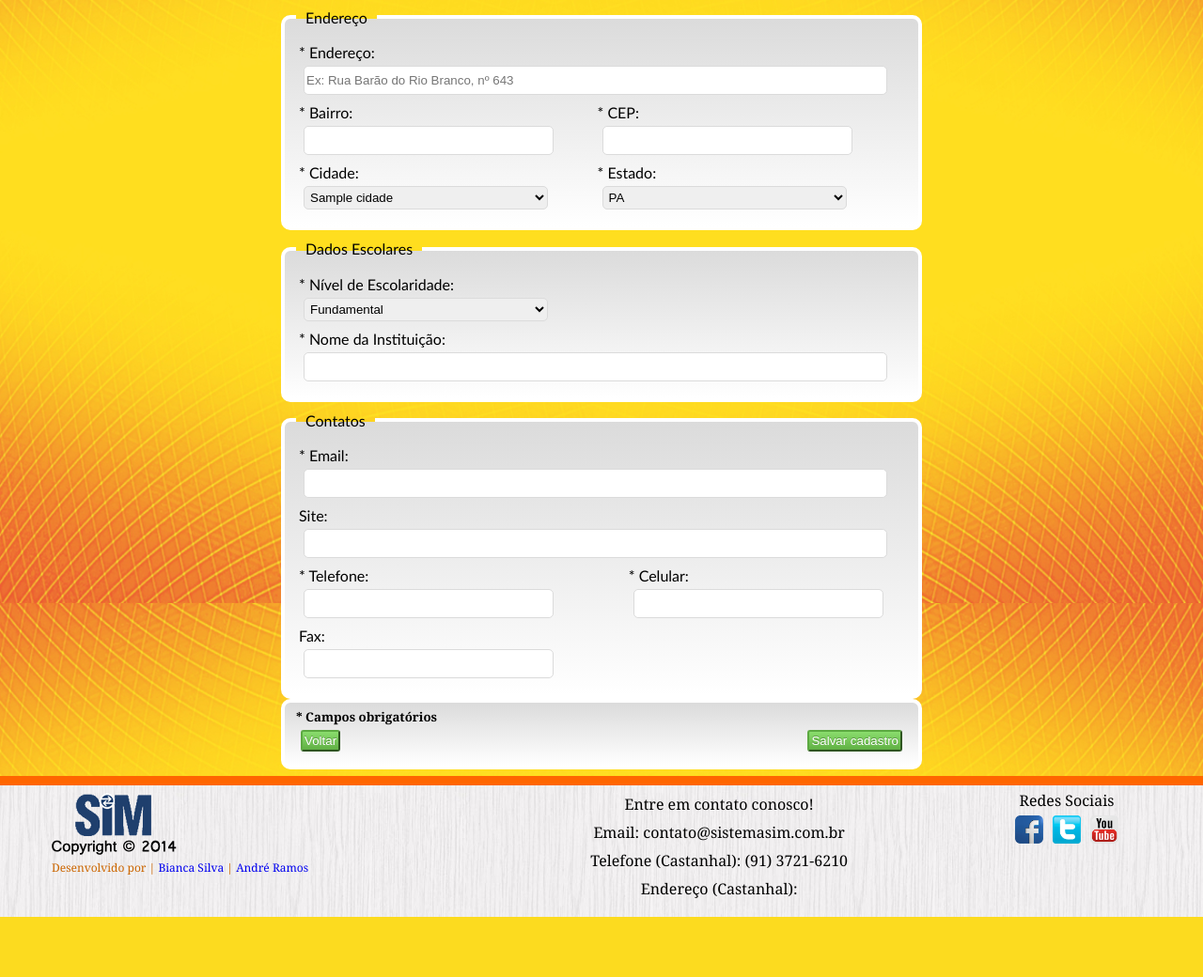
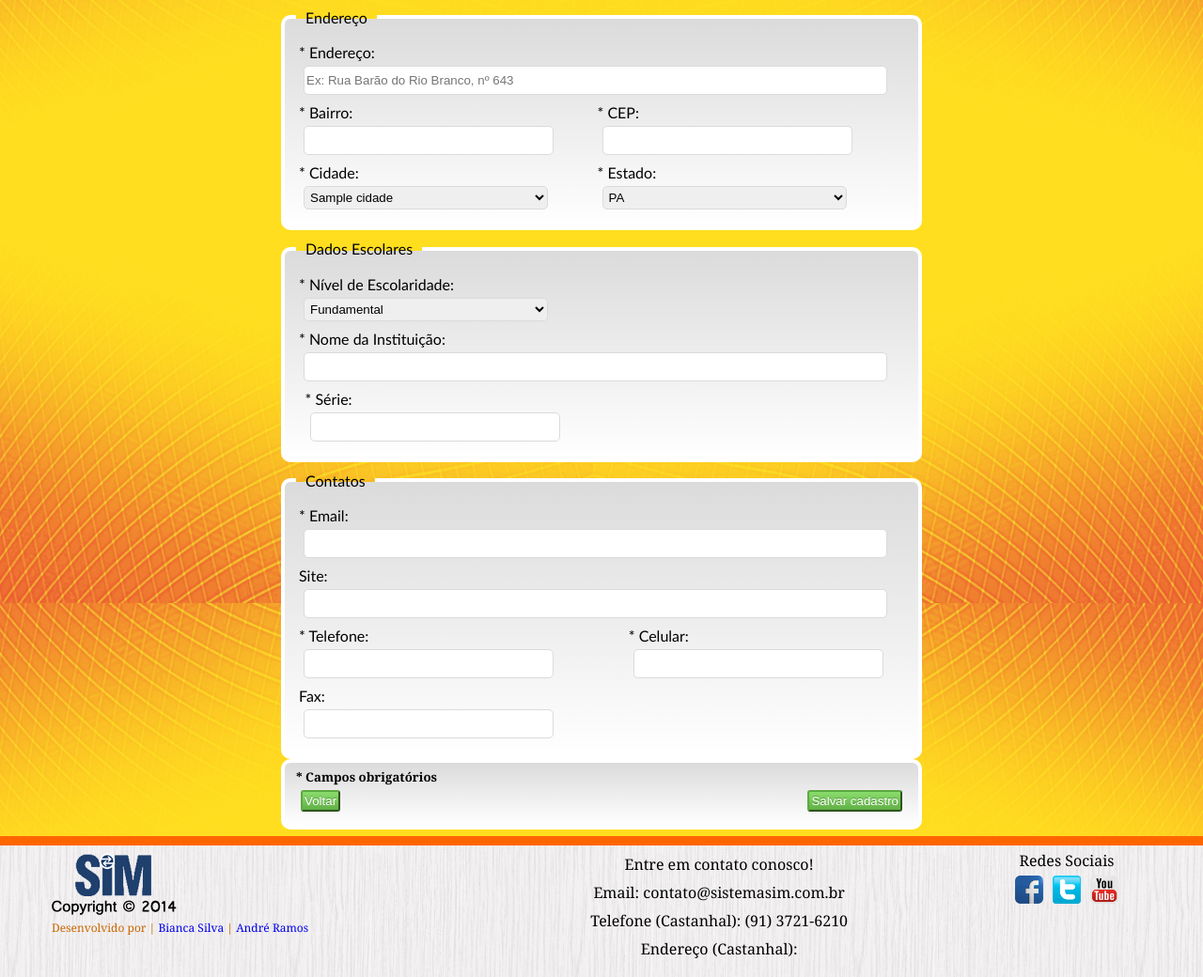
Before and after one commit to AndreRamos7/sim, a CakePHP app: template app/View/Estudantes/cadastrar.ctp in a window 1280 px wide. Shown: the part 958-1998 px from the top of the page at 94% size. Before the commit the page ends 1934 px from the top, so only its background shows below. Run offline with PHP 8.4 and a stand-in for CakePHP, Linux system fonts and the light colour scheme; the template is opened without the code that fills it: most values are stand-ins (such as "Sample title", 1, 10 or a date in 2020); some libraries are stand-ins or nearby versions.

Commit message:
correcoes no form de Estudantes;

```diff
--- /dev/null
+++ b/app/DATAXML/Castanhal/Estudantes.xml
@@ -0,0 +1,2 @@
+<?xml version="1.0" encoding="UTF-8"?>
+<CadastroSimCastanhal><Estudante><estudantes><nome>adsa</nome><telefone>(11)1111 1111</telefone><rg>111111-1</rg><emissor>1111111111</emissor><dataNascimento>11/11/1111</dataNascimento><sexo>M</sexo><nomeMae>qwewq</nomeMae><nomePai>eqweqw</nomePai><endereco>1231231231dfds fsdf sdf sd fs</endereco><bairro>asd</bairro><cidade>Castanhal</cidade><cep>11111-111</cep><naturalidade></naturalidade><estado>PA</estado><nomeEscola>1sasdas</nomeEscola><cnpj></cnpj><serie>12</serie><grau>2</grau><curso></curso><periodo></periodo><matricula></matricula><dataIni></dataIni><dataFim></dataFim></estudantes></Estudante><Estudante><estudantes><nome>adsa</nome><telefone>(11)1111 1111</telefone><rg>111111-1</rg><emissor>1111111111</emissor><dataNascimento>11/11/1111</dataNascimento><sexo>M</sexo><nomeMae>qwewq</nomeMae><nomePai>eqweqw</nomePai><endereco>1231231231dfds fsdf sdf sd fs</endereco><bairro>asd</bairro><cidade>Castanhal</cidade><cep>11111-111</cep><naturalidade></naturalidade><estado>PA</estado><nomeEscola>1sasdas</nomeEscola><cnpj></cnpj><serie>12</serie><grau>2</grau><curso></curso><periodo></periodo><matricula></matricula><dataIni></dataIni><dataFim></dataFim></estudantes></Estudante></CadastroSimCastanhal>
--- /dev/null
+++ b/app/DATAXML/Castanhal/comuns.xml
@@ -0,0 +1,2 @@
+<?xml version="1.0" encoding="UTF-8"?>
+<CadastroSimCastanhal><comum><comums><protocolo>53979-17</protocolo><nome>andre de Jesus</nome><emissor>1111111111</emissor><rg>111111-1</rg><cpf>111.111.111-11</cpf><sexo>M</sexo><email></email><cep>23123-123</cep><estado>PA</estado><cidade>Castanhal</cidade><bairro>1111111111111111111</bairro><endereco>1231231231dfds fsdf sdf sd fs</endereco><site></site><celular>(11)1111 1111</celular><fax>(11)1111 1111</fax><nomeMae>Maria odete</nomeMae><telefone>1231232132</telefone></comums></comum><comum><comums><protocolo>12326-18</protocolo><nome>andre de Jesus</nome><emissor>1111111111</emissor><rg>111111-1</rg><cpf>111.111.111-11</cpf><sexo>M</sexo><email></email><cep>23123-123</cep><estado>PA</estado><cidade>Castanhal</cidade><bairro>1111111111111111111</bairro><endereco>1231231231dfds fsdf sdf sd fs</endereco><site></site><celular>(11)1111 1111</celular><fax>(11)1111 1111</fax><nomeMae>Maria odete</nomeMae><telefone>(11)1111 1111</telefone></comums></comum><comum><comums><protocolo>88175-19</protocolo><nome>andre de Jesus araujo rams000ss</nome><emissor>1111111111</emissor><rg>111111-1</rg><cpf>111.111.111-11</cpf><sexo>M</sexo><email></email><cep>23123-123</cep><estado>PA</estado><cidade>Castanhal</cidade><bairro>kjhhk</bairro><endereco>1231231231dfds fsdf sdf sd fs</endereco><site>aaaaaaaaqqqqqqqqqqqqqwwwwwwwwwwwwwww</site><celular></celular><fax></fax><nomeMae>Maria odete</nomeMae><telefone>1231232132</telefone></comums></comum></CadastroSimCastanhal>
--- a/app/View/Estudantes/cadastrar.ctp
+++ b/app/View/Estudantes/cadastrar.ctp
@@ -5,54 +5,49 @@
     <form action="/Estudantes/cadastrar/<?php echo $cidade;?>" id="EstudanteCadastrarForm" method="post" accept-charset="utf-8">
         <div style="display:none;"><input type="hidden" value="POST" name="_method"></div>
         <h1 class="boxh1"> Cadastro de Estudantes /  <?php echo $cidadeSPC;?> </h1>
-            <?php
-                $msg = $this->Session->flash();
-                if(isset($msg) and $msg != ""){
-                    echo "<script>alert('$msg')</script>";
-                }
-            ?>
+
             <fieldset>
                 <legend>Dados Pessoais</legend>
                 <table >
                     <tr>
                         <td colspan="2">
                             <label>* Nome completo: </label><br>
-                            <input name="data[Estudante][nome]" id="estudanteNome" maxlength="200" type="text" size="80" required  class="campos campogrande">
+                            <input name="data[Estudante][nome]" id="EstudanteNome" maxlength="200" type="text" size="80" required  class="campos campogrande">
                         </td>
                     </tr>
                     <tr>
                         <td colspan="2">
                             <label>* Nome da Mãe: </label><br>
-                            <input name="data[Estudante][nomeMae]" id="estudanteNomeMae" maxlength="100" type="text" size="80" class="campos campogrande">
+                            <input name="data[Estudante][nomeMae]" id="EstudanteNomeMae" maxlength="100" type="text" size="80" class="campos campogrande">
                         </td>
                     </tr>
                     <tr>
                         <td colspan="2">
                             <label>* Nome do Pai: </label><br>
-                            <input name="data[Estudante][nomePai]" id="estudanteNomeMae" maxlength="100" type="text" size="80" class="campos campogrande">
+                            <input name="data[Estudante][nomePai]" id="EstudanteNomeMae" maxlength="100" type="text" size="80" class="campos campogrande">
                         </td>
                     </tr>
 
                     <tr>
                         <td >
                             <label>*RG: </label><br>
-                            <input name="data[Estudante][rg]" id="estudanteRg" maxlength="20" type="text" required class="campos campopequeno rg">
+                            <input name="data[Estudante][rg]" id="EstudanteRg" maxlength="20" type="text" required class="campos campopequeno rg">
                         </td>
                         <td >
                             <label>* Orgão Emissor: </label><br>
-                            <input name="data[Estudante][emissor]" id="estudanteEmissor" maxlength="10" type="text" required  class="campos campopequeno">
+                            <input name="data[Estudante][emissor]" id="EstudanteEmissor" maxlength="10" type="text" required  class="campos campopequeno">
                         </td>
                     </tr>
 
                     <tr>
                         <td >
                             <label>* CPF:</label><br>
-                            <input name="data[Estudante][cpf]" maxlength="20" type="text" id="estudanteCpf" required class="campos campopequeno cpf">
+                            <input name="data[Estudante][cpf]" maxlength="20" type="text" id="EstudanteCpf" required class="campos campopequeno cpf">
                         </td>
                         <td >
                             <label>* Sexo: </label><br>
-                            <label>M <input name="data[Estudante][sexo]" id="estudanteSexo" maxlength="1" type="radio" value="M"> </label>
-                            &nbsp;&nbsp;&nbsp;&nbsp;<label>F <input name="data[Estudante][sexo]" id="estudanteSexo" maxlength="1" type="radio" value="F"> </label>
+                            <label>M <input name="data[Estudante][sexo]" id="EstudanteSexo" maxlength="1" type="radio" value="M"> </label>
+                            &nbsp;&nbsp;&nbsp;&nbsp;<label>F <input name="data[Estudante][sexo]" id="EstudanteSexo" maxlength="1" type="radio" value="F"> </label>
                         </td>
                     </tr>
                     <tr>
@@ -72,29 +67,29 @@
                     <tr>
                         <td colspan="2">
                             <label>* Endereço: </label><br>
-                            <input name="data[Estudante][endereco]" placeholder="Ex: Rua Barão do Rio Branco, nº 643" id="estudanteEndereco" maxlength="100" type="text" size="80" required class="campos campogrande">
+                            <input name="data[Estudante][endereco]" placeholder="Ex: Rua Barão do Rio Branco, nº 643" id="EstudanteEndereco" maxlength="100" type="text" size="80" required class="campos campogrande">
                         </td>
                     </tr>
                     <tr>
                         <td >
                             <label>* Bairro: </label><br>
-                            <input name="data[Estudante][bairro]" id="estudanteBairo" maxlength="50" type="text" size="30" required class="campos campopequeno">
+                            <input name="data[Estudante][bairro]" id="EstudanteBairo" maxlength="50" type="text" size="30" required class="campos campopequeno">
                         </td>
                         <td >
                             <label>* CEP: </label><br>
-                            <input name="data[Estudante][cep]" id="estudanteCep" maxlength="20" type="text" required class="campos campopequeno cep">
+                            <input name="data[Estudante][cep]" id="EstudanteCep" maxlength="20" type="text" required class="campos campopequeno cep">
                         </td>
                     </tr>
                     <tr>
                         <td >
                             <label>* Cidade: </label><br>
-                            <select name="data[Estudante][cidade]" id="estudanteCidade" maxlength="20" class="campos campopequeno" >
+                            <select name="data[Estudante][cidade]" id="EstudanteCidade" maxlength="20" class="campos campopequeno" >
                                 <option value="<?php echo $cidadeSPC;?>"> <?php echo $cidadeSPC;?> </option>
                             </select>
                         </td>
                         <td >
                             <label>* Estado: </label><br>
-                            <select name="data[Estudante][estado]" id="estudanteEstado" maxlength="1"  class="campos campopequeno" >
+                            <select name="data[Estudante][estado]" id="EstudanteEstado" maxlength="1"  class="campos campopequeno" >
                                 <option value="PA"> PA </option>
                             </select>
                         </td>
@@ -107,48 +102,58 @@
                     <table>
                         <tr>
                             <td colspan="2">
-                                <label>* Nível de Escolaridade: </label><br>
-                                <select id="selectNivel"  class="campos campopequeno">
-                                    <option>Fundamental</option>
-                                    <option>Médio</option>
-                                    <option>Superior</option>
-                                </select>
+                                <label>* Nível de Escolaridade: <br>
+                                    <select id="selectNivel"  class="campos campopequeno" name="data[Estudante][grau]">
+                                        <option value="1">Fundamental</option>
+                                        <option value="2">Médio</option>
+                                        <option value="3">Superior</option>
+                                    </select>
+                                </label>
                             </td>
                         </tr>
                         <tr>
                             <td colspan="2">
-                                <label>* Nome da Instituição: </label>
-                                <input name="data[Estudante][nomeEscola]" id="estudanteNomeEscola" maxlength="200" type="text" size="80" required  class="campos campogrande">
+                                <label>* Nome da Instituição: <br>
+                                    <input name="data[Estudante][nomeEscola]" id="EstudanteNomeEscola" maxlength="200" type="text" size="80" required  class="campos campogrande">
+                                </label>
                             </td>
                         </tr>
                         <tr id="cursoEMatricula">
                             <td >
-                                <label>* Curso: </label><br>
-                                <input name="data[Estudante][curso]" id="estudanteCurso" maxlength="50" type="text" size="30" required class="campos campopequeno desreq">
+                                <label id="EstudanteCurso">* Curso: <br>
+                                    <input name="data[Estudante][curso]" id="EstudanteCurso" maxlength="50" type="text" size="30" required class="campos campopequeno desreq">
+                                </label>
                             </td>
                             <td >
-                                <label>* Matricula: </label><br>
-                                <input name="data[Estudante][matricula]" id="estudanteMatricula" maxlength="20" type="text" required class="campos campopequeno desreq">
+                                <label id="EstudanteMatricula" >* Matricula: <br>
+                                    <input name="data[Estudante][matricula]" id="EstudanteMatricula" maxlength="20" type="text" required class="campos campopequeno desreq">
+                                </label>
                             </td>
                         </tr>
                         <tr id="iniFim">
                             <td >
-                                <label>* Ano Início: </label><br>
-                                <input name="data[Estudante][dataIni]" id="estudanteDataIni" maxlength="4" type="text" size="20" required class="campos campopequeno desreq">
+                                <label id="EstudanteDataIni">* Ano Início: <br>
+                                    <input name="data[Estudante][dataIni]" id="EstudanteDataIni" maxlength="4" type="text" size="20" required class="campos campopequeno desreq">
+                                </label>
+
                             </td>
                             <td >
-                                <label>* Ano Fim: </label><br>
-                                <input name="data[Estudante][dataFim]" id="estudanteDataFim" maxlength="4" type="text" required class="campos campopequeno desreq">
+                                <label id="EstudanteDataFim">* Ano Fim: <br>
+                                    <input name="data[Estudante][dataFim]" id="EstudanteDataFim" maxlength="4" type="text" required class="campos campopequeno desreq">
+                                </label>
                             </td>
                         </tr>
-                        <tr id="periodoEGrau">
+                        <tr id="periodoESerie">
                             <td >
-                                <label>* Período: </label><br>
-                                <input name="data[Estudante][periodo]" id="estudantePeriodo" placeholder=" Ex: 6º semestre" maxlength="50" type="text" size="20" required class="campos campopequeno desreq">
+                                <label id="EstudantePeriodo">* Período: <br>
+                                    <input name="data[Estudante][periodo]" id="EstudantePeriodo" placeholder=" Ex: 6º semestre" maxlength="50" type="text" size="20" required class="campos campopequeno desreq">
+                                </label>
                             </td>
                             <td>
-                                <label>* Grau: </label><br>
-                                <input name="data[Estudante][grau]" id="estudantegrau" maxlength="20" type="text" required class="campos campopequeno desreq">
+                                <label for="EstudanteSerie" id="EstudanteSerie">* Série: <br>
+                                    <input name="data[Estudante][serie]" id="EstudanteSerie" maxlength="20" type="text" required class="campos campopequeno desreq">
+                                </label>
+                                </label>
                             </td>
                         </tr>
                     </table>
@@ -166,24 +171,24 @@
                     <tr>
                         <td colspan="2">
                             <label> Site: </label><br>
-                            <input name="data[Estudante][site]" id="estudanteSite" maxlength="100" type="text" size="80" class="campos campogrande">
+                            <input name="data[Estudante][site]" id="EstudanteSite" maxlength="100" type="text" size="80" class="campos campogrande">
                         </td>
                     </tr>
 
                     <tr>
                         <td  class="esquerda">
                             <label>* Telefone: </label><br>
-                            <input name="data[Estudante][telefone]" id="estudanteTelefone" maxlength="15" type="text" required class="campos  campopequeno telefone">
+                            <input name="data[Estudante][telefone]" id="EstudanteTelefone" maxlength="15" type="text" required class="campos  campopequeno telefone">
                         </td>
                         <td class="direita">
                             <label>* Celular: </label><br>
-                            <input name="data[Estudante][celular]" id="estudanteCelular" maxlength="15" type="text" class="campos campopequeno celular">
+                            <input name="data[Estudante][celular]" id="EstudanteCelular" maxlength="15" type="text" class="campos campopequeno celular">
                         </td>
                     </tr>
                     <tr>
                          <td  class="esquerda">
                             <label> Fax: </label><br>
-                            <input name="data[Estudante][fax]" id="estudanteFax" maxlength="15" type="text" class="campos campopequeno fax">
+                            <input name="data[Estudante][fax]" id="EstudanteFax" maxlength="15" type="text" class="campos campopequeno fax">
                         </td>
                         <td>
                         </td>
```
Also changed, not shown: app/Controller/ComumsController.php (+18 -0 lines), app/View/Comums/cadastrar.ctp (+4 -9 lines), app/View/Empresas/cadastrar.ctp (+1 -6 lines), app/View/Gratuitos/cadastrar.ctp (+4 -9 lines), app/View/Layouts/default.ctp (+31 -10 lines).
